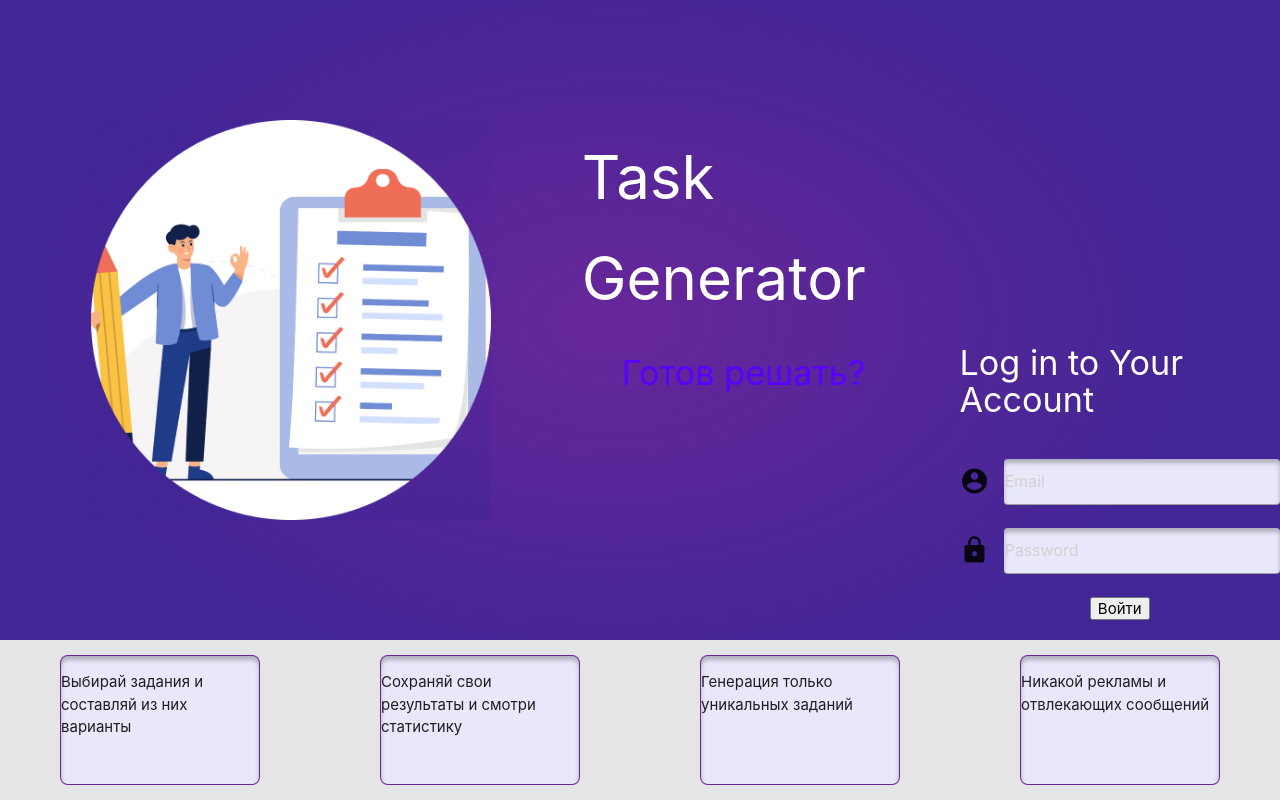
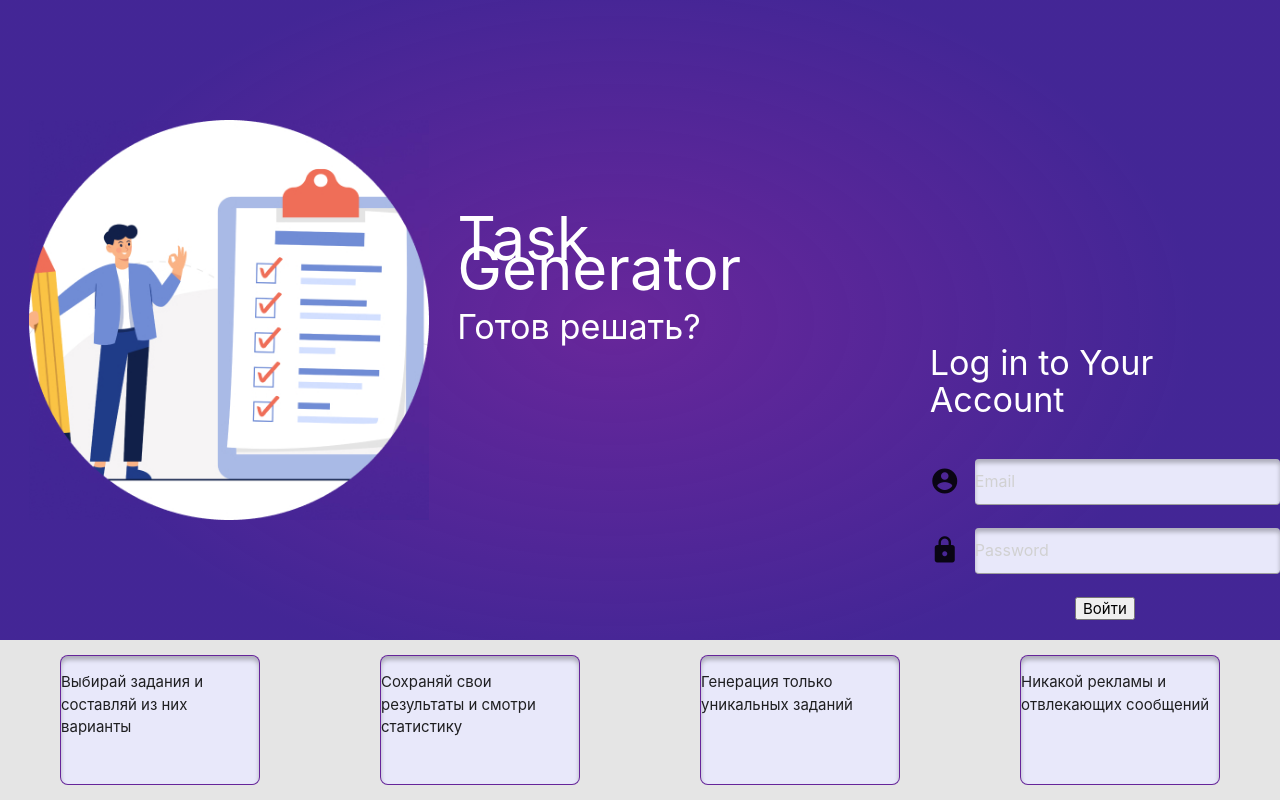
Before and after one commit to AnastasijaShahova/GeneratorTaskForExam, a React (Create React App) app in the folder client/: page /login in a window 1280 px wide. Built offline with nearby package versions, Linux system fonts and the light colour scheme.

Commit message:
--refactor

```diff
--- a/client/src/styles/AuthPage.scss
+++ b/client/src/styles/AuthPage.scss
@@ -23,7 +23,7 @@
         }
 
         .authpage__content__info {
-            flex: 1.2;
+            flex: 1.8;
             display: flex;
             justify-content: center;
 
@@ -51,15 +51,16 @@
             .authpage__content__info__title {
                 align-self: center;
                 color: white;
-                margin-bottom: 150px;
+                margin-bottom: 100px;
+                margin-right: 60px;
 
                 h1 {
                     font-size: 60px;
-                    line-height: 101px;
+                    line-height: 30px;
                 }
 
                 h4 {
-                    margin-left: 40px;
+                    color: white;
                 }
             }
         }
--- a/client/src/styles/Questions.scss
+++ b/client/src/styles/Questions.scss
@@ -37,7 +37,8 @@
         }
 
         .questions__item__text {
-            word-break: break-all;
+            overflow-wrap: break-word;
+            // word-break: break-all;
         }
     }
 }
```
